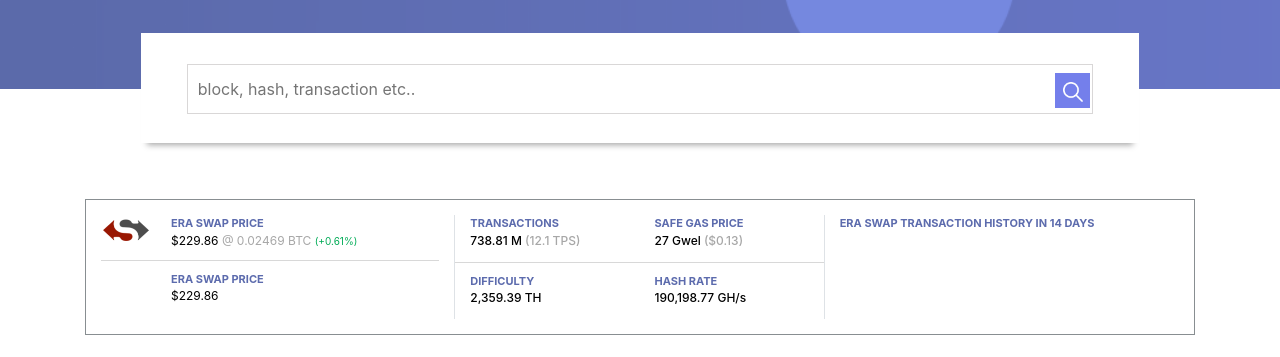
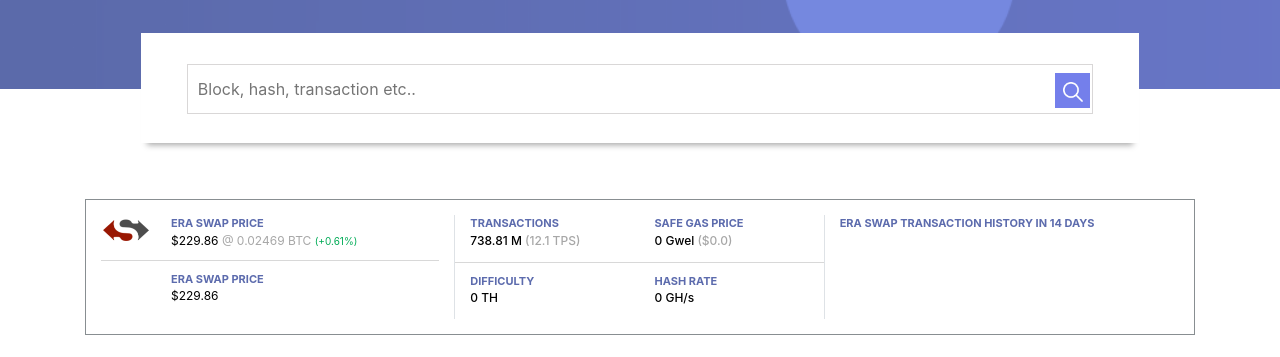
Before and after one commit to riya249/explorer-1, a React (Create React App) app: page / in a window 1280 px wide. Shown: the part 311-668 px from the top of the page. Built offline with nearby package versions, Linux system fonts and the light colour scheme; no server answers.

Commit message:
working on remaining data integration

```diff
--- a/src/Containers/HomePage/Homepage.js
+++ b/src/Containers/HomePage/Homepage.js
@@ -7,29 +7,11 @@
 import Apis from '../../lib/apis';
 import { Snackbar } from '../../Components/Snackbar/Snackbar';
 import AddressLink from '../../Components/AddressLink/AddressLink';
-import { Link } from 'react-router-dom';
-
-
-// const routes = [
-//   {
-//     path: '/',
-//     exact: true,
-//     sidebar: () => <div className="ticket-wrap-para">List your event on BookingDapp by simply, clicking on Create an Event button, and mention all the required information of your event like – the Title, Description, Venue, Date, and Seat Map of your event..</div>,
-//   },
-//   {
-//     path: '/section2',
-//     sidebar: () => <div className="ticket-wrap-para">Once your event is successfully listed, add the number of tickets you are adding for sale, once your event tickets are listed, will connect you with your participants directly, in a P2P mode.</div>,
-
-//   },
-//   {
-//     path: '/section3',
-//     sidebar: () => <div className="ticket-wrap-para">Now, that all the process is completed, you can receive the value you deserve by selling your tickets directly, to the purchaser in the Peer-to-Peer mode, without paying huge cuts or multi-layer middlemen charges</div>,
-
-//   },
-// ]
+import { Link, withRouter, Redirect } from 'react-router-dom';
 
 class Homepage extends Component {
   snackbarRef = React.createRef();
+  search = '';
 
   constructor(props) {
     super(props);
@@ -54,7 +36,6 @@
 
   fetchBlocks = async () => {
     try {
-      console.log('await Apis.fetchBlocks(0,3)', await Apis.fetchBlocks(0, 3))
       const res = await Apis.fetchBlocks(0, 3);
       this.setState({
         blocks: {
@@ -64,7 +45,7 @@
       });
     } catch (e) {
       console.log(e);
-      // this.snackbarRef.current.openSnackBar(e.message);
+      this.snackbarRef.current.openSnackBar(e.message);
       this.setState({
         blocks: {
           data: [],
@@ -76,7 +57,6 @@
 
   fetchTransactions = async() => {
     try {
-      console.log('await Apis.fetchTransactions(0,3)', await Apis.fetchTransactions(0, 3));
       const res = await Apis.fetchTransactions(0, 3);
       this.setState({
         transactions: {
@@ -100,6 +80,25 @@
     this.snackbarRef.current.openSnackBar(message);
   }
 
+  handleChange = (e) => {
+    switch (e.target.name) {
+      case 'search':
+        this.search = e.target.value;
+        break;
+      default:
+        break;
+    }
+  }
+
+  handleClick = () => {
+    if(this.search.length === 42)
+      this.props.history.push('/address/'+this.search);
+    else if(this.search.length === 66)
+      this.props.history.push('/tx/'+this.search);
+    else
+      this.props.history.push('/block/'+this.search);
+  }
+
   render() {
     return (
       <div>
@@ -113,8 +112,8 @@
 
             <Container>
               <form >
-                <input type="text" placeholder="block, hash, transaction etc.." name="search" className="search-field" />
-                <button className="search-btn"> <img className='search-Img' src={Images.path.search} /></button>
+                <input type="text" placeholder="Block, hash, transaction etc.." name="search" className="search-field" onChange={this.handleChange}/>
+                <button className="search-btn"> <img className='search-Img' src={Images.path.search} onClick={this.handleClick}/></button>
               </form>
             </Container>
           </div>
@@ -146,17 +145,17 @@
                     </div>
                     <div className="col-lg-6">
                       <p className="era-head">SAFE GAS PRICE</p>
-                      <p className="era-value text-black">27 Gwel <span className="era-span text-gray">($0.13)</span></p>
+                      <p className="era-value text-black">0 Gwel <span className="era-span text-gray">($0.0)</span></p>
                     </div>
                   </div>
                   <div className="flex-transc border-value row">
                     <div className="col-lg-6">
                       <p className="era-head">DIFFICULTY</p>
-                      <p className="era-value text-black">2,359.39 TH</p>
+                      <p className="era-value text-black">0 TH</p>
                     </div>
                     <div className="col-lg-6">
                       <p className="era-head">HASH RATE</p>
-                      <p className="era-value text-black">190,198.77 GH/s</p>
+                      <p className="era-value text-black">0 GH/s</p>
                     </div>
                   </div>
                 </Col>
@@ -277,4 +276,4 @@
 }
 
 
-export default Homepage;
+export default withRouter(Homepage);
```
